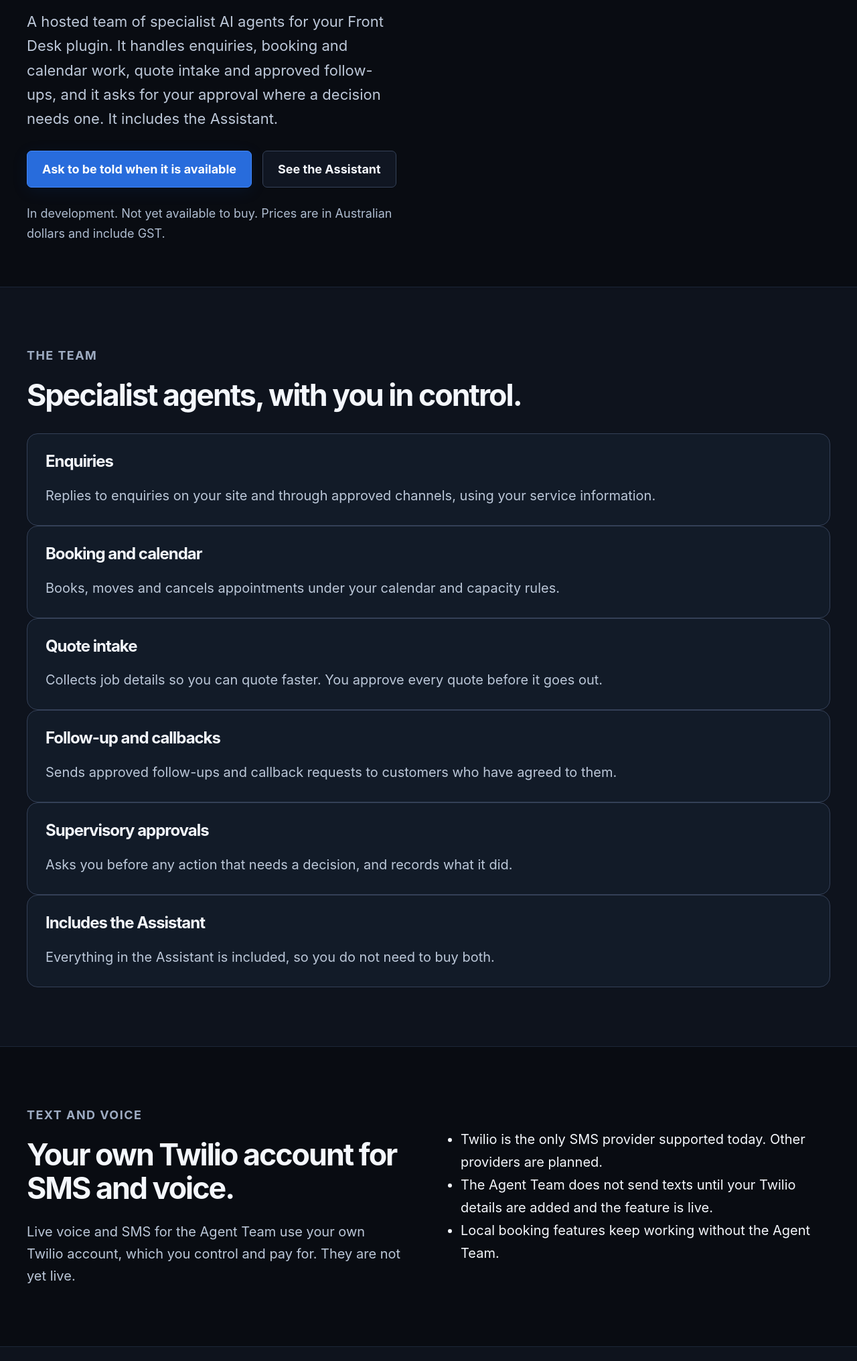
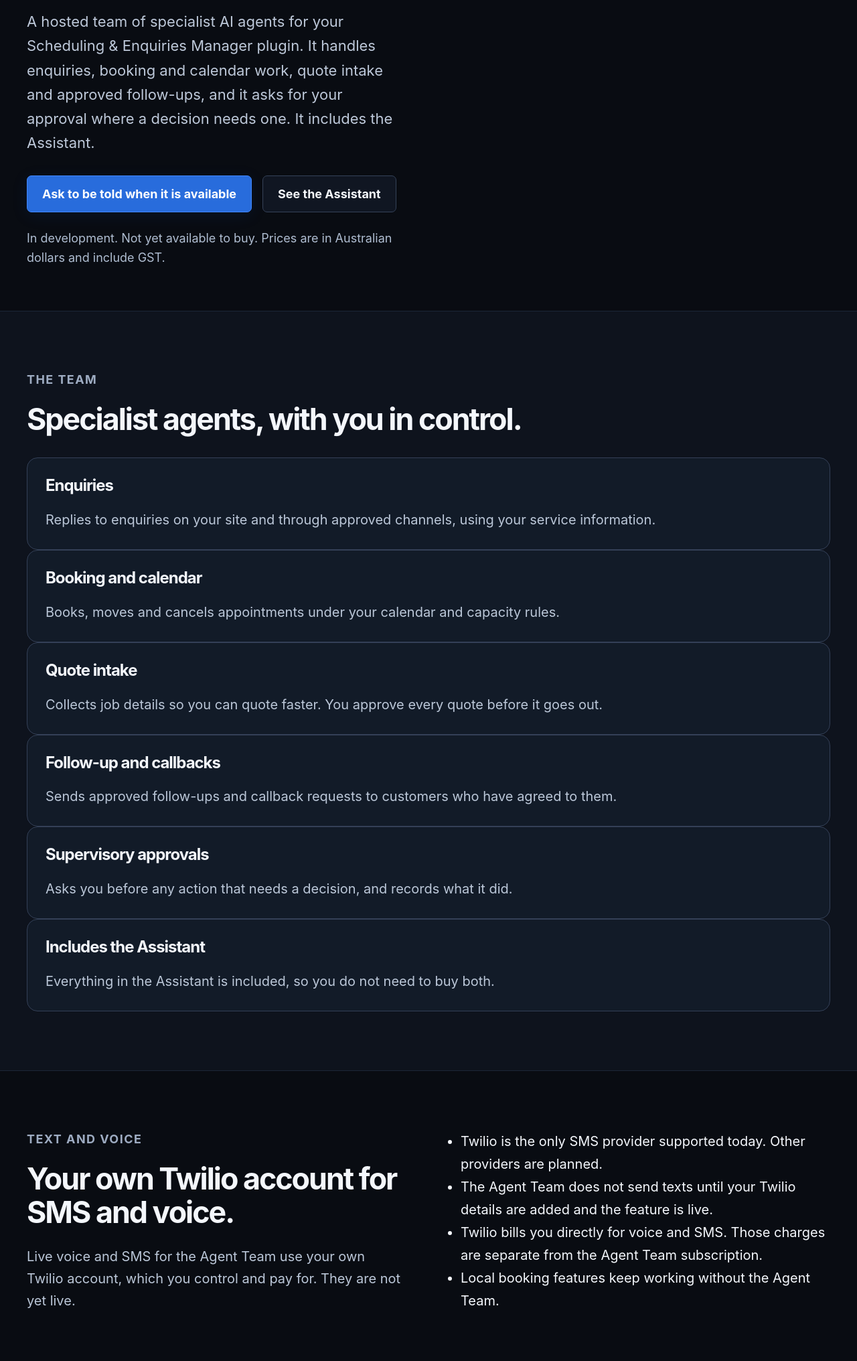
Before and after one commit to Masterleeaus/Titan-zero-website, a plain HTML site: page frontdeskagent/index.html in a window 1280 px wide. Shown: the part 528-2560 px from the top of the page at 67% size. Drawn offline with Linux system fonts and the light colour scheme.

Commit message:
Front Desk: six verticals, Agent Team plugin name and cost disclosure
- Who it is for lists cleaning, trades, handyman, gardening, beauty and
  mobile services, using only shipping-status-safe copy.
- Agent Team page uses the Scheduling & Enquiries Manager plugin name.
- Agent Team voice and SMS section says Twilio bills directly and the
  charges are separate from the subscription.
- Clean-URL copies regenerated from pages/.

Checks: node scripts/site-gate.mjs check (61 pages); node --test
tests/break-even.test.mjs tests/tools-handoff-privacy.test.mjs (8 pass).

Co-Authored-By: Claude Haiku 5.5 <noreply@anthropic.com>
Claude-Session: https://claude.ai/code/session_01XhDtcBepWMLuUJrdNVNBeW

```diff
--- a/frontdeskagent/index.html
+++ b/frontdeskagent/index.html
@@ -6,7 +6,7 @@
 <meta name="color-scheme" content="dark">
 <meta name="theme-color" content="#090c12">
 <title>Titan Zero AI Agent Team – Hosted AI Team for Front Desk | Titan Zero</title>
-<meta name="description" content="Titan Zero AI Agent Team is a hosted team of AI agents for the Front Desk WordPress plugin, A$99 per month including GST, with the Assistant included. In development.">
+<meta name="description" content="Titan Zero AI Agent Team is a hosted team of AI agents for the Scheduling &amp; Enquiries Manager WordPress plugin, A$99 per month including GST, with the Assistant included. In development.">
 <meta name="robots" content="index,follow">
 
 <link rel="canonical" href="https://titanzero.io/frontdeskagent/">
@@ -14,7 +14,7 @@
 <meta property="og:locale" content="en_AU">
 <meta property="og:type" content="website">
 <meta property="og:title" content="Titan Zero AI Agent Team – Hosted AI Team for Front Desk | Titan Zero">
-<meta property="og:description" content="Titan Zero AI Agent Team is a hosted team of AI agents for the Front Desk WordPress plugin, A$99 per month including GST, with the Assistant included. In development.">
+<meta property="og:description" content="Titan Zero AI Agent Team is a hosted team of AI agents for the Scheduling &amp; Enquiries Manager WordPress plugin, A$99 per month including GST, with the Assistant included. In development.">
 <meta property="og:url" content="https://titanzero.io/frontdeskagent/">
 <meta property="og:image" content="https://titanzero.io/assets/zero-social.webp">
 <meta property="og:image:width" content="1200"><meta property="og:image:height" content="1200">
@@ -68,7 +68,7 @@
   </div>
 </header>
 <main id="main" tabindex="-1"><nav class="breadcrumbs container" aria-label="Breadcrumb"><a href="/">Titan BOS</a><span aria-hidden="true">/</span><a href="/frontdesk/">Front Desk</a><span aria-hidden="true">/</span><span aria-current="page">Titan Zero AI Agent Team</span></nav>
-<section class="section page-intro"><div class="container split-layout"><div><p class="section-label">FRONT DESK · AI SERVICE</p><h1>Titan Zero AI Agent Team. <span>A$99 per month.</span></h1><p class="lede">A hosted team of specialist AI agents for your Front Desk plugin. It handles enquiries, booking and calendar work, quote intake and approved follow-ups, and it asks for your approval where a decision needs one. It includes the Assistant.</p><div class="actions"><a class="button primary" href="/support/">Ask to be told when it is available</a><a class="button secondary" href="/frontdeskai/">See the Assistant</a></div><p class="fine-print">In development. Not yet available to buy. Prices are in Australian dollars and include GST.</p></div></div></section>
+<section class="section page-intro"><div class="container split-layout"><div><p class="section-label">FRONT DESK · AI SERVICE</p><h1>Titan Zero AI Agent Team. <span>A$99 per month.</span></h1><p class="lede">A hosted team of specialist AI agents for your Scheduling &amp; Enquiries Manager plugin. It handles enquiries, booking and calendar work, quote intake and approved follow-ups, and it asks for your approval where a decision needs one. It includes the Assistant.</p><div class="actions"><a class="button primary" href="/support/">Ask to be told when it is available</a><a class="button secondary" href="/frontdeskai/">See the Assistant</a></div><p class="fine-print">In development. Not yet available to buy. Prices are in Australian dollars and include GST.</p></div></div></section>
 
 <section class="section subtle-section"><div class="container"><p class="section-label">THE TEAM</p><h2>Specialist agents, with you in control.</h2><div class="fd-grid" style="margin-top:32px">
 <article style="padding:1.5rem;border:1px solid #344057;border-radius:16px;background:#121b28"><h3>Enquiries</h3><p>Replies to enquiries on your site and through approved channels, using your service information.</p></article>
@@ -79,7 +79,7 @@
 <article style="padding:1.5rem;border:1px solid #344057;border-radius:16px;background:#121b28"><h3>Includes the Assistant</h3><p>Everything in the Assistant is included, so you do not need to buy both.</p></article>
 </div></div></section>
 
-<section class="section"><div class="container split-layout"><div><p class="section-label">TEXT AND VOICE</p><h2>Your own Twilio account for SMS and voice.</h2><p>Live voice and SMS for the Agent Team use your own Twilio account, which you control and pay for. They are not yet live.</p></div><ul style="padding-left:20px;line-height:1.7"><li>Twilio is the only SMS provider supported today. Other providers are planned.</li><li>The Agent Team does not send texts until your Twilio details are added and the feature is live.</li><li>Local booking features keep working without the Agent Team.</li></ul></div></section>
+<section class="section"><div class="container split-layout"><div><p class="section-label">TEXT AND VOICE</p><h2>Your own Twilio account for SMS and voice.</h2><p>Live voice and SMS for the Agent Team use your own Twilio account, which you control and pay for. They are not yet live.</p></div><ul style="padding-left:20px;line-height:1.7"><li>Twilio is the only SMS provider supported today. Other providers are planned.</li><li>The Agent Team does not send texts until your Twilio details are added and the feature is live.</li><li>Twilio bills you directly for voice and SMS. Those charges are separate from the Agent Team subscription.</li><li>Local booking features keep working without the Agent Team.</li></ul></div></section>
 
 <section class="section subtle-section"><div class="container"><p class="section-label">FAQ</p><h2>Questions about the Agent Team.</h2><div class="fd-faq" style="margin-top:36px;max-width:820px">
 <details class="faq-item"><summary>Do I need the Assistant as well?<svg class="icon" width="20" height="20" viewBox="0 0 24 24" fill="none" stroke="currentColor" stroke-width="1.7" stroke-linecap="round" stroke-linejoin="round" aria-hidden="true"><path d="M12 5v14M5 12h14"/></svg></summary><div><p>No. The Agent Team includes the Assistant experience.</p></div></details>
```
Also changed, not shown: frontdesk/index.html (+1 -1 lines), pages/frontdesk.html (+1 -1 lines), pages/frontdeskagent.html (+4 -4 lines).
